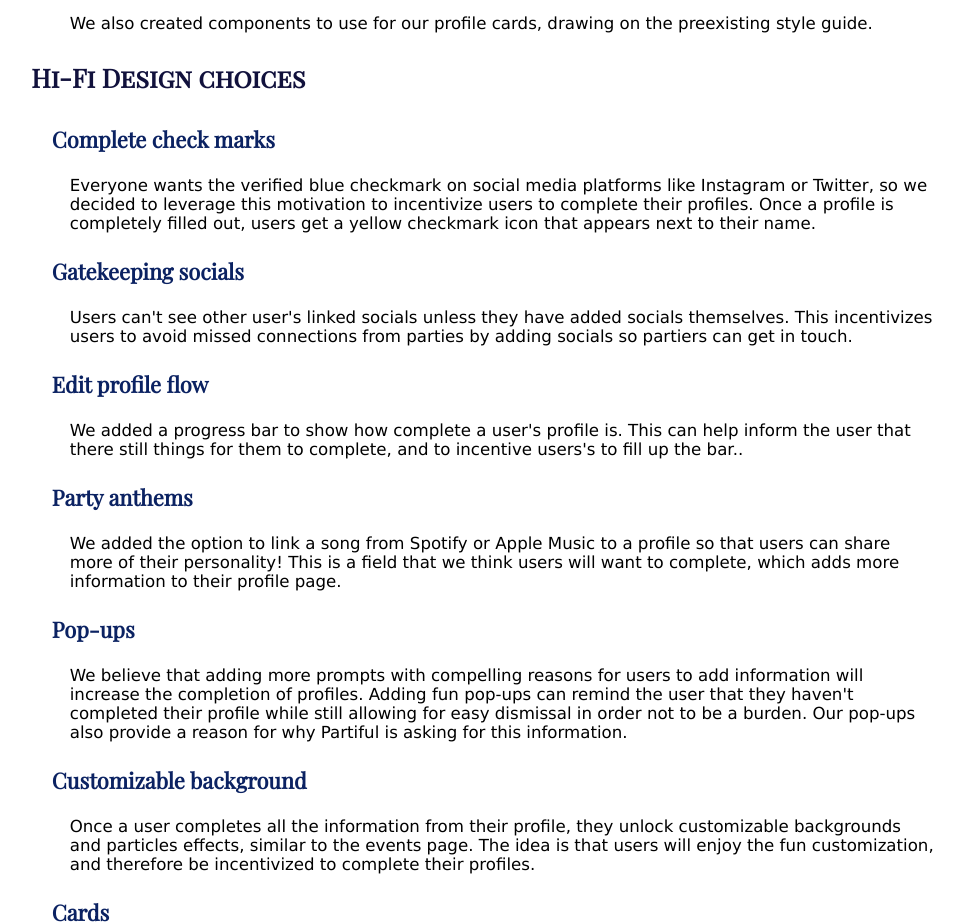
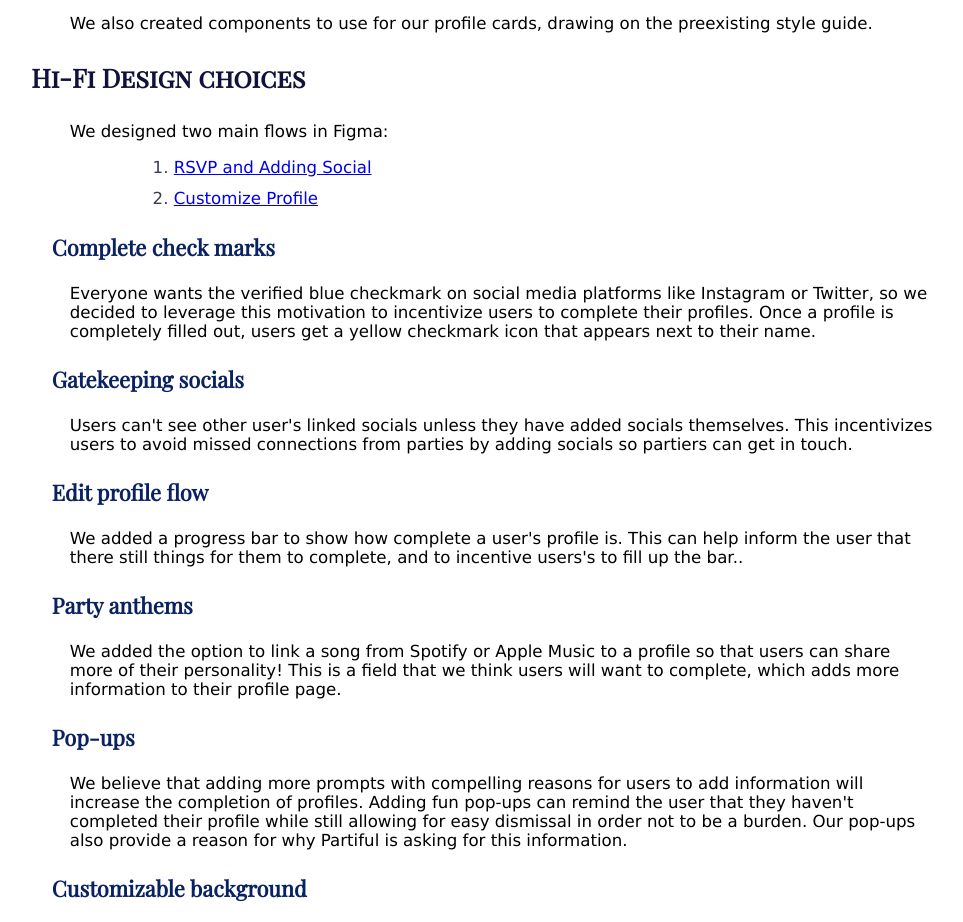
Before and after one commit to sitapawar/iterative_handin, a plain HTML site: page index.html in a window 1280 px wide. Shown: the part 3496-4418 px from the top of the page, without its empty margins (160-1123 px from the left). Drawn offline with nearby package versions, Linux system fonts and the light colour scheme.

Commit message:
feat: Figma flow links

```diff
--- a/index.html
+++ b/index.html
@@ -244,6 +244,11 @@
 
 
 <h2>Hi-Fi Design choices</h2>
+<p>We designed two main flows in Figma:</p>
+<ol type="1" class="listItem">
+  <li><a href="https://www.figma.com/proto/NrxtRs7GuhJVrY6WAFXMMf/Partiful-Profles?page-id=68%3A2197&type=design&node-id=334-16273&viewport=960%2C70%2C0.15&t=5YuKiCAdFb9bh05W-1&scaling=scale-down&starting-point-node-id=334%3A16273&show-proto-sidebar=1&mode=design">RSVP and Adding Social</a></li>
+  <li><a href="https://www.figma.com/proto/NrxtRs7GuhJVrY6WAFXMMf/Partiful-Profles?page-id=68%3A2197&type=design&node-id=288-2162&viewport=960%2C70%2C0.15&t=5YuKiCAdFb9bh05W-1&scaling=scale-down&starting-point-node-id=288%3A2162&show-proto-sidebar=1&mode=design">Customize Profile</a></li>
+</ol >
 <h3>Complete check marks</h3>
 <p>Everyone wants the verified blue checkmark on social media platforms like Instagram or Twitter, so we decided to leverage this motivation to incentivize users to complete their profiles. Once a profile is completely filled out, users get a yellow checkmark icon that appears next to their name.</p>
 
```
